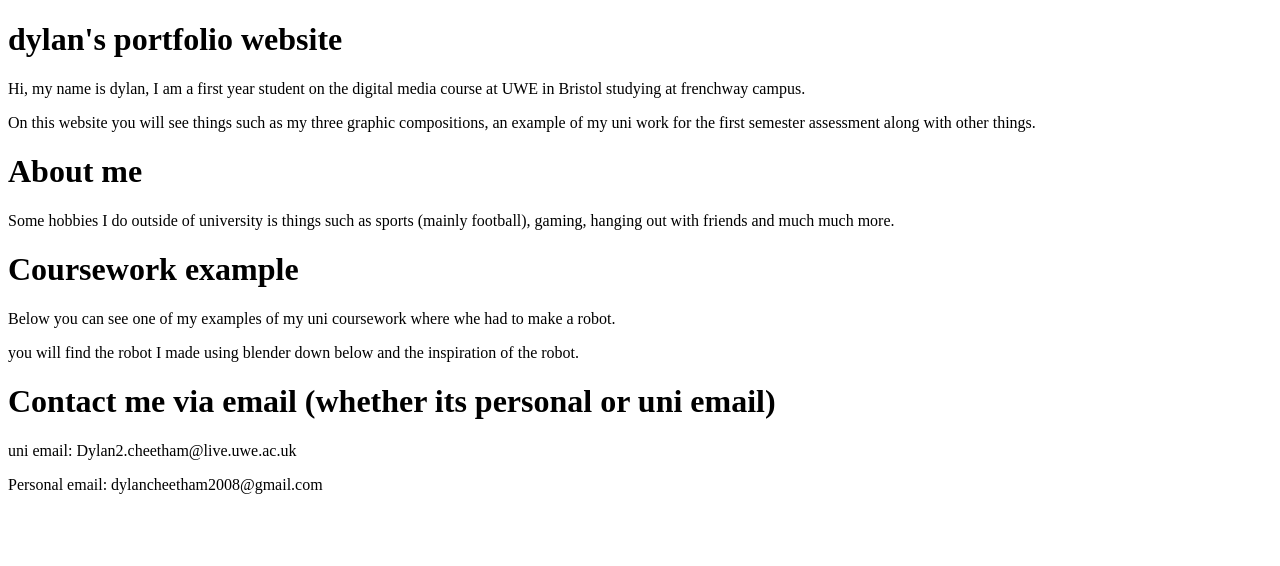
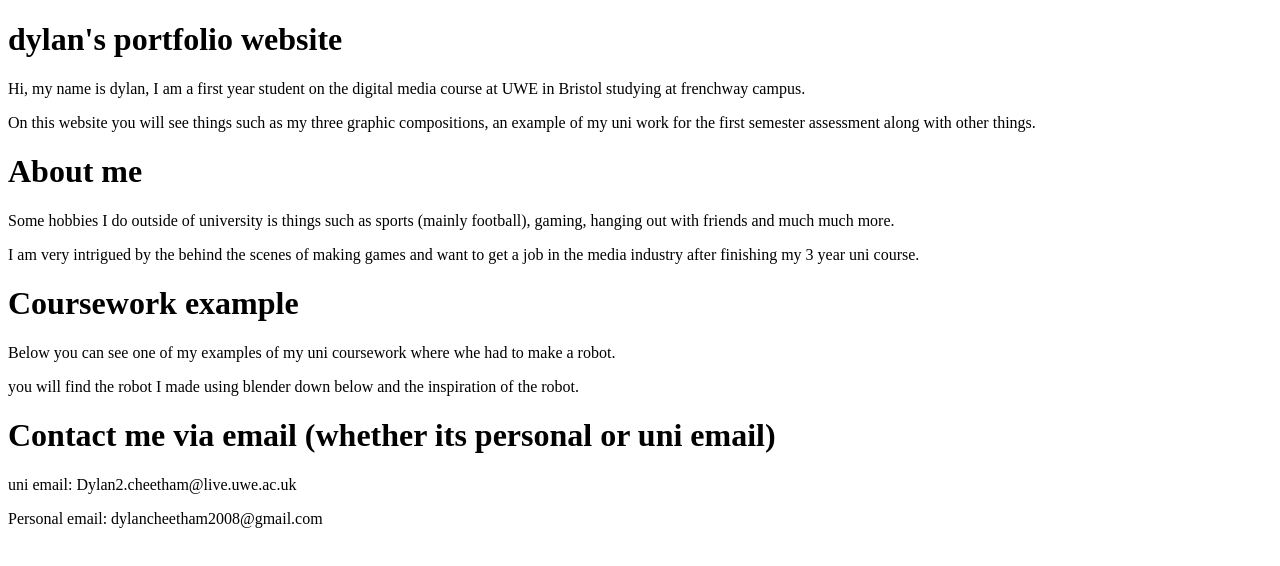
Before and after one commit to Dylan-Cheetham/Website, a plain HTML site: page index.html in a window 1280 px wide. Drawn offline with Linux system fonts and the light colour scheme.

Commit message:
adding a 3rd p tag to the about section
adding a p tag to the about me section saying what I am interested in and what I aspire to be doing in the future.

```diff
--- a/index.html
+++ b/index.html
@@ -14,6 +14,7 @@
     <p>On this website you will see things such as my three graphic compositions, an example of my uni work for the first semester assessment along with other things.</p>
     <h1 class="intro">About me</h1>
       <p>Some hobbies I do outside of university is things such as sports (mainly football), gaming, hanging out with friends and much much more.</p>
+      <p>I am very intrigued by the behind the scenes of making games and want to get a job in the media industry after finishing my 3 year uni course.</p>
     <h1 class="work">Coursework example</h1>
     <p>Below you can see one of my examples of my uni coursework where whe had to make a robot.</p>
     <p>you will find the robot I made using blender down below and the inspiration of the robot.</p>
```
